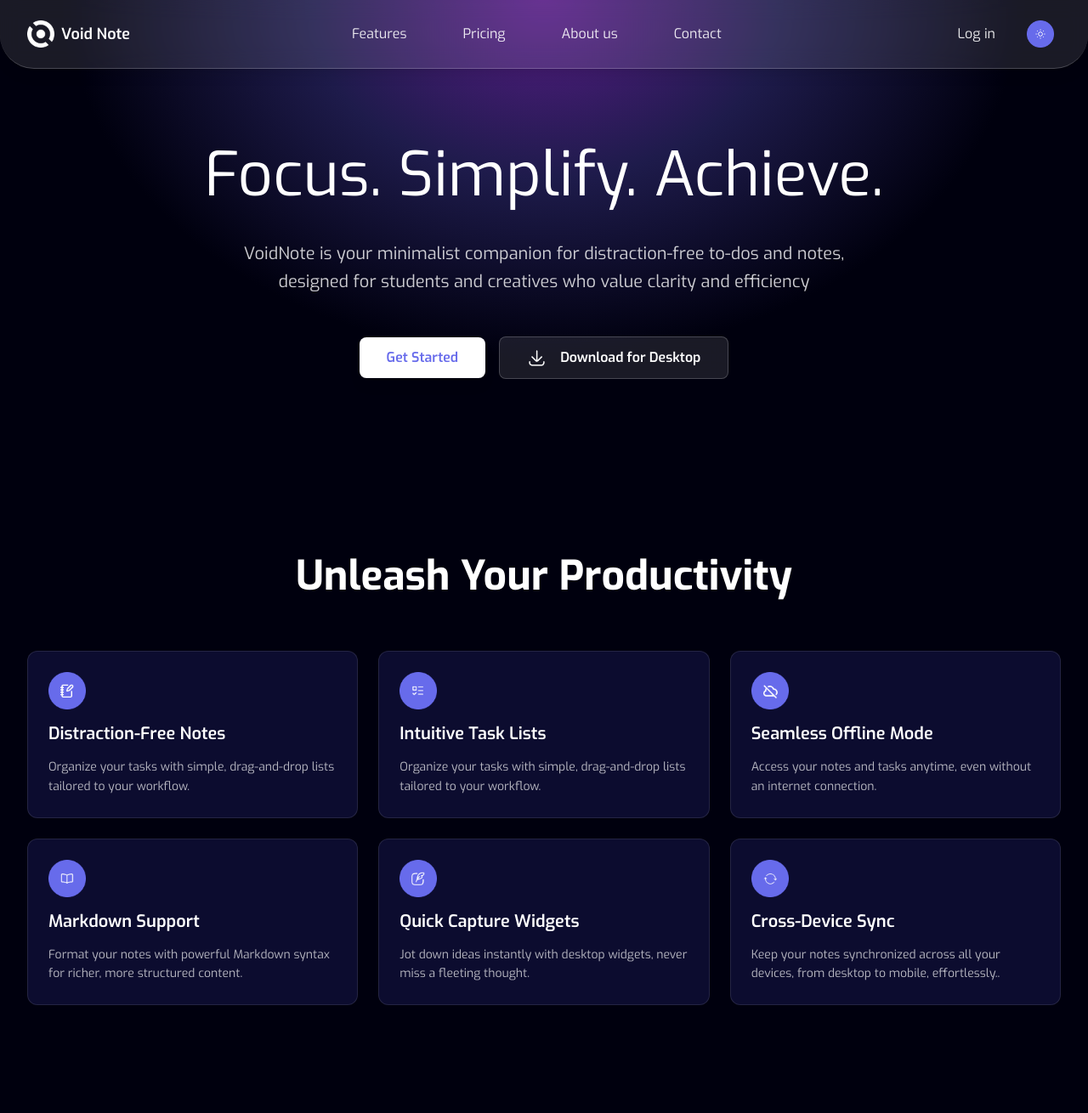
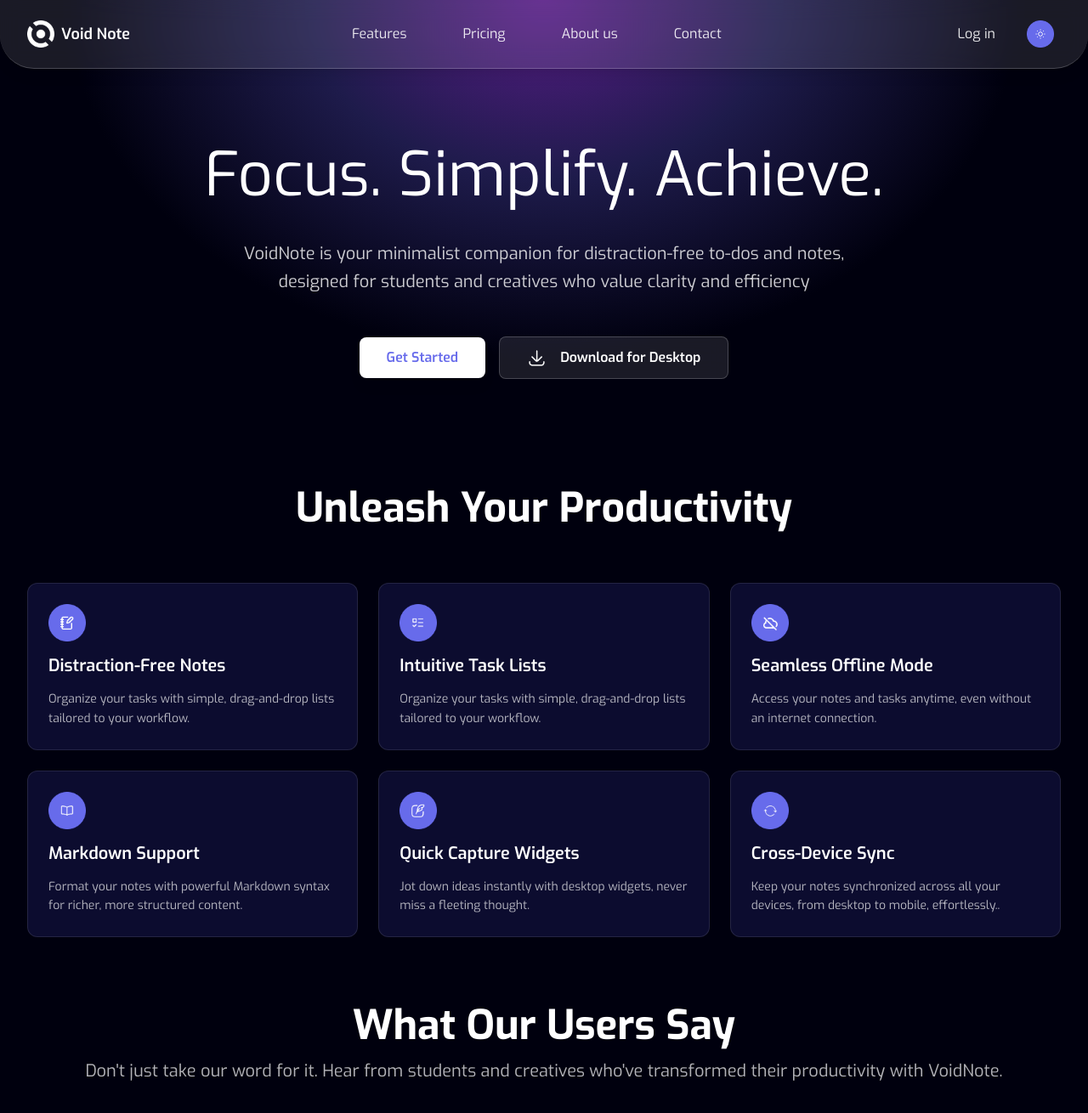
Before and after one commit to Supun-Sanjana/Void-Note, a React (Vite) app: page / in a window 1280 px wide. Shown: the top 1310 px of the page at 85% size. Before the commit the page ends 1263 px from the top, so only its background shows below. Built offline with nearby package versions, Linux system fonts and the light colour scheme.

Commit message:
Initialize Testermonial section

```diff
--- a/src/App.jsx
+++ b/src/App.jsx
@@ -4,6 +4,7 @@ import Header from './Components/Header'
 import Hero from './Components/Hero'
 import ScrollToTop from './Components/ScrollToTop'
 import Features from './Components/Features/Features'
+import Testermonial from './Components/Testermonials/Testermonial'
 
 function App() {
 
@@ -14,6 +15,7 @@ function App() {
       <Header />
       <Hero />
       <Features />
+      <Testermonial/>
 
 
     </>
--- a/src/Components/Hero.jsx
+++ b/src/Components/Hero.jsx
@@ -3,7 +3,7 @@ import  download from '../../Images/downloadicon.png';
 const Hero = () => {
   return (
     <>
-     <section className="relative z-10 px-4 sm:px-6 lg:px-8 pt-20 pb-32">
+     <section className="relative z-10 px-4 sm:px-6 lg:px-8 pt-20 pb-12">
       <div className="max-w-4xl mx-auto text-center">
         <h1 className="text-5xl md:text-7xl  text-white mb-8 leading-tight">
           Focus. Simplify. Achieve.
--- a/src/Components/ScrollToTop.jsx
+++ b/src/Components/ScrollToTop.jsx
@@ -32,7 +32,7 @@ const ScrollToTop = () => {
                 className={`fixed bottom-8 right-0 z-50
                     transition-all duration-300 ${isVisible ? 'opacity-100 translate-y-0' : 'opacity-0 translate-y-4 pointer-events-none'}`}
             >
-                <img src={scrollIcon} className="w-19 h-12" alt="Scroll to top" />
+                <img src={scrollIcon} className="w-20" alt="Scroll to top" />
             </button>
         </div>
     );
--- /dev/null
+++ b/src/Components/Testermonials/Testermonial.jsx
@@ -0,0 +1,19 @@
+import React from 'react'
+
+const Testermonial = () => {
+  return (
+    <div>
+      <div className="text-center mb-16">
+            <h2 className="text-4xl md:text-5xl font-bold text-white mb-4">
+                What Our Users Say
+            </h2>
+
+            <p className="text-lg md:text-xl text-white/70">
+                Don't just take our word for it. Hear from students and creatives who've transformed their productivity with VoidNote.
+            </p>
+                </div>
+    </div>
+  )
+}
+
+export default Testermonial
--- /dev/null
+++ b/src/Components/Testermonials/TestermonialCard.jsx
@@ -0,0 +1,11 @@
+import React from 'react'
+
+const TestermonialCard = () => {
+  return (
+    <div>
+
+    </div>
+  )
+}
+
+export default TestermonialCard
--- a/src/Layout.jsx
+++ b/src/Layout.jsx
@@ -0,0 +1,12 @@
+import React from 'react'
+import Header from './Components/Header'
+
+const Layout = () => {
+  return (
+    <div>
+      <Header/>
+    </div>
+  )
+}
+
+export default Layout
```
